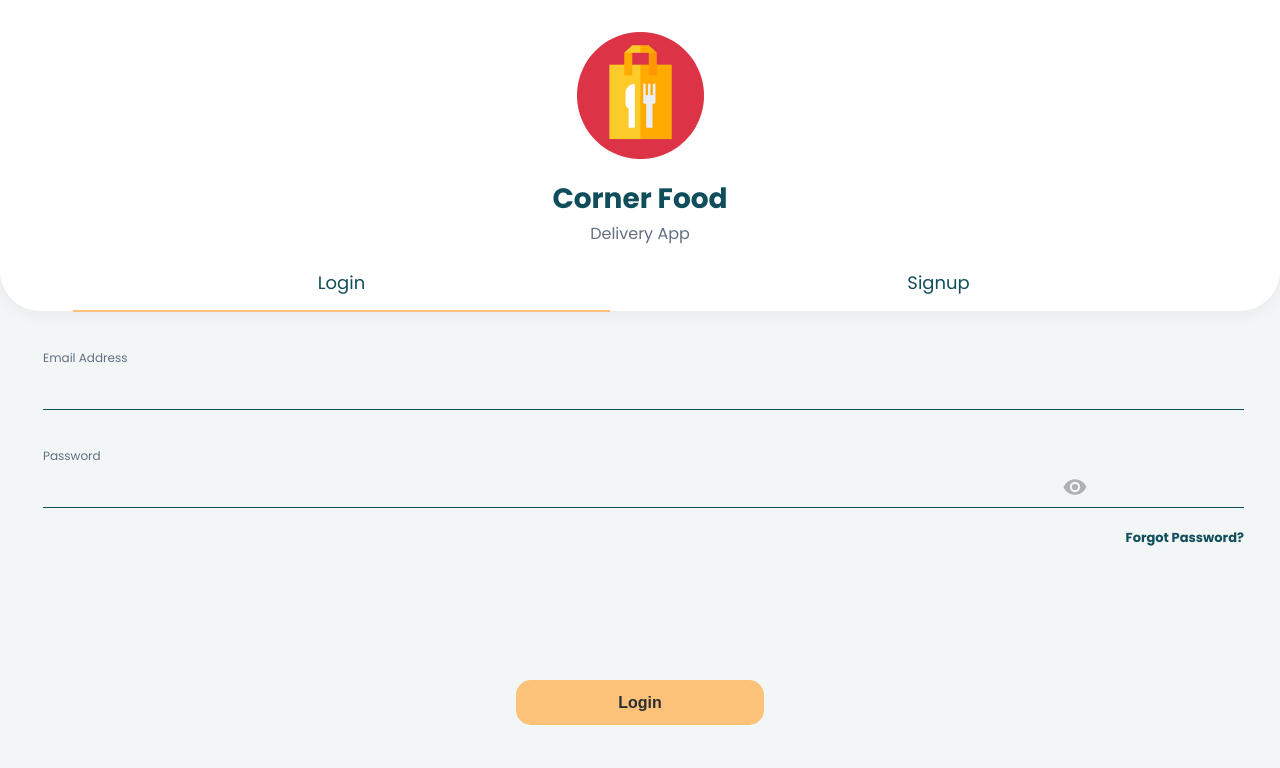
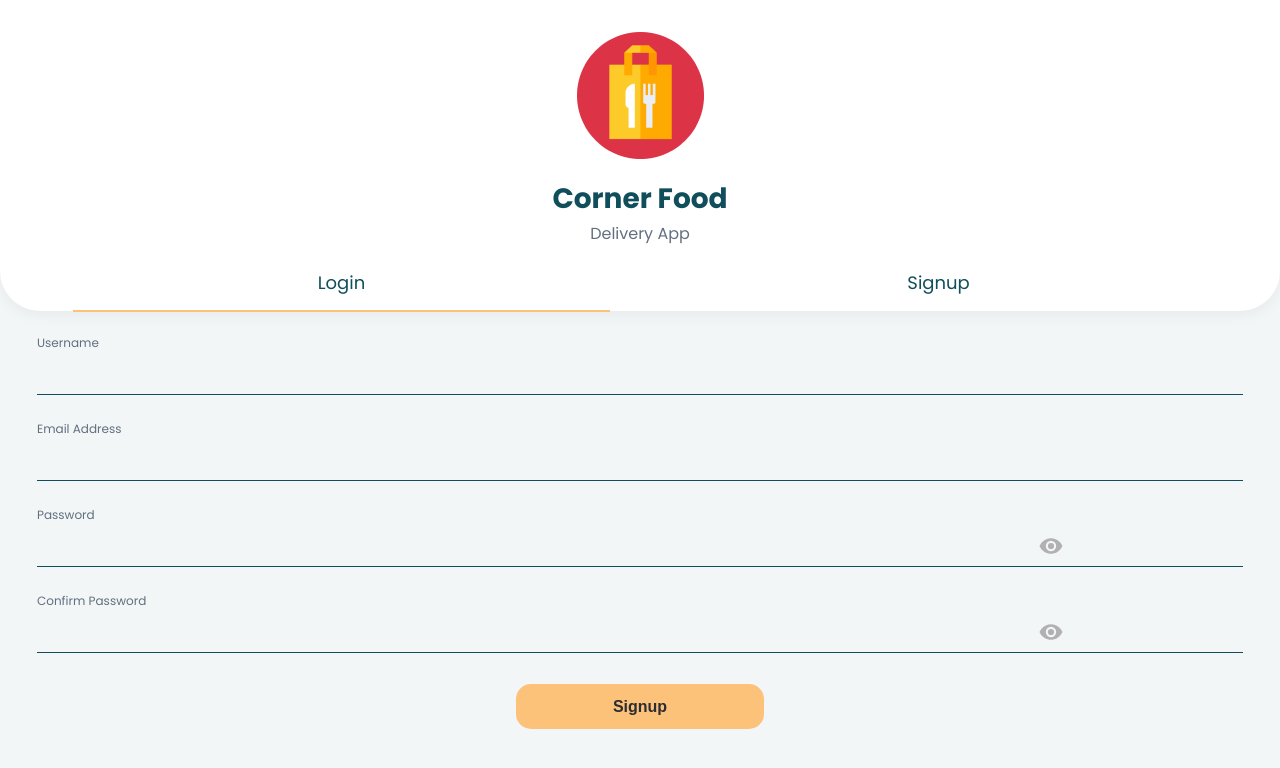
Before and after one commit to lost-fox/symfa_final_task, a React (Create React App) app in the folder corner-food/: page / in a window 1280 px wide. Shown: the top 768 px of the page. Built offline with nearby package versions, Linux system fonts and the light colour scheme.

Commit message:
feat: add SignUp page

```diff
--- a/corner-food/src/app/app.tsx
+++ b/corner-food/src/app/app.tsx
@@ -1,12 +1,12 @@
 import { memo } from 'react';
 
-import { Login } from 'pages/Login';
+import { SignUp } from 'pages/SignUp';
 
 import './app.scss';
 
 export const App = memo(() => (
     <div className="wrapper">
-        <Login/>
+        <SignUp/>
     </div>
 ));
 
--- a/corner-food/src/components/ui/Input/Input.module.scss
+++ b/corner-food/src/components/ui/Input/Input.module.scss
@@ -3,8 +3,6 @@
     display: flex;
     flex-direction: column;
     align-items: flex-start;
-    padding-right: 36px;
-    padding-left: 43px;
 
     .label {
         color: var(--palette-h4);
--- a/corner-food/src/pages/Login/Login.module.scss
+++ b/corner-food/src/pages/Login/Login.module.scss
@@ -6,6 +6,8 @@
         flex-direction: column;
         gap: 32px;
         margin-top: 33px;
+        padding-right: 36px;
+        padding-left: 43px;
     }
 
     .link {
--- /dev/null
+++ b/corner-food/src/pages/SignUp/SignUp.module.scss
@@ -0,0 +1,8 @@
+.wrapper {
+    .inputs {
+        display: flex;
+        flex-direction: column;
+        gap: 20px;
+        padding: 18px 37px 31px;
+    }
+}
--- /dev/null
+++ b/corner-food/src/pages/SignUp/SignUp.tsx
@@ -0,0 +1,28 @@
+import { memo } from 'react';
+
+import { AuthHeader } from 'components/components/AuthHeader';
+import { Button } from 'components/ui/Button';
+import { Input } from 'components/ui/Input';
+
+import EyeOpen from '../../assets/icon/show-password-eye.svg';
+
+import styles from './SignUp.module.scss';
+
+export const SignUp = memo(() => {
+    const { wrapper, inputs } = styles;
+
+    return (
+        <div className={wrapper}>
+            <AuthHeader/>
+            <div className={inputs}>
+                <Input type='text' label='Username' />
+                <Input type='text' label='Email Address' />
+                <Input type='password' label='Password' icon={EyeOpen} />
+                <Input type='password' label='Confirm Password' icon={EyeOpen} />
+            </div>
+            <Button value="Signup" type='auth' />
+        </div>
+    );
+});
+
+SignUp.displayName = 'SignUp';
--- /dev/null
+++ b/corner-food/src/pages/SignUp/index.ts
@@ -0,0 +1 @@
+export { SignUp } from './SignUp';
```
Also changed, not shown: corner-food/src/pages/Login/Login.tsx (+6 -2 lines).
